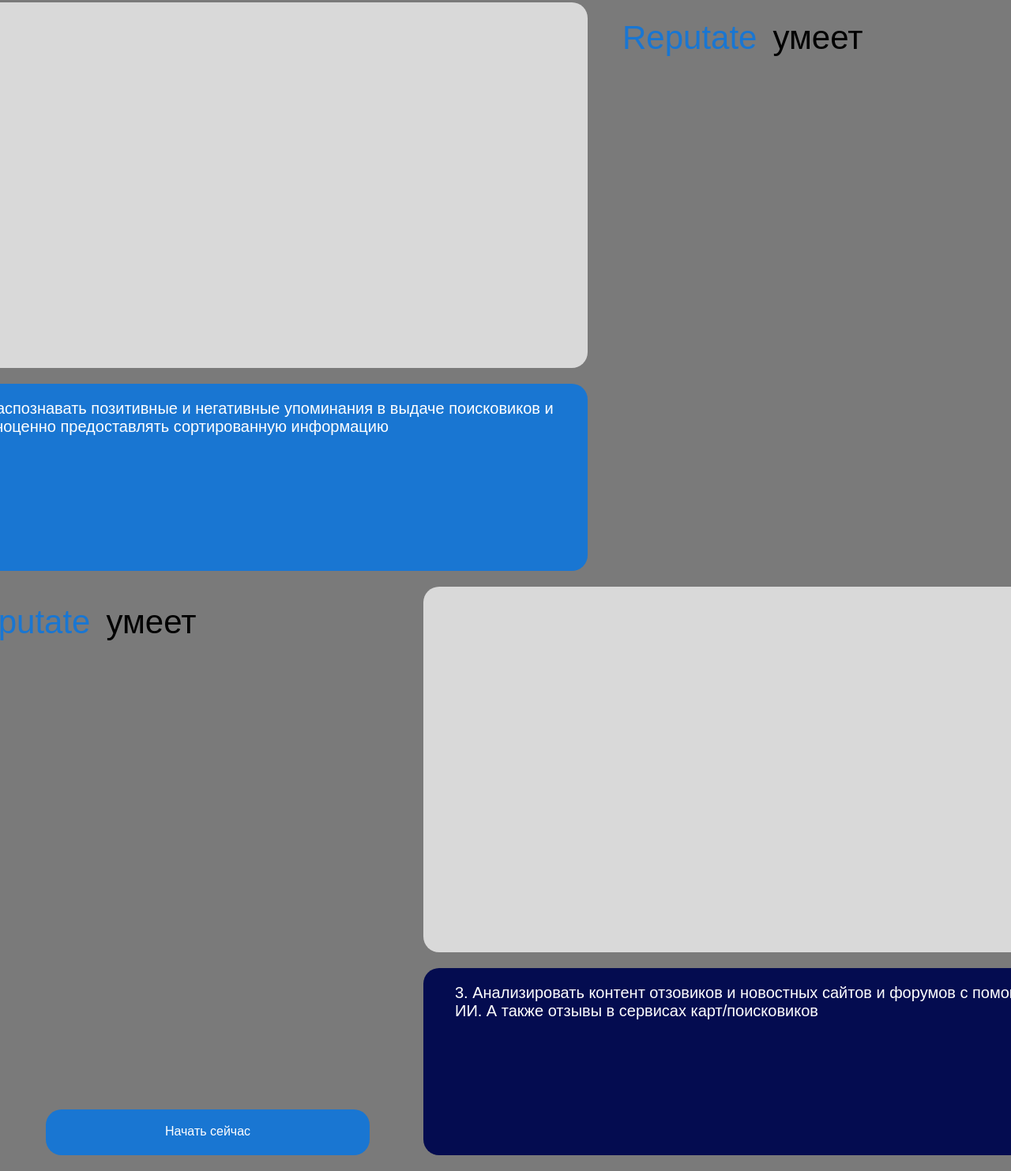
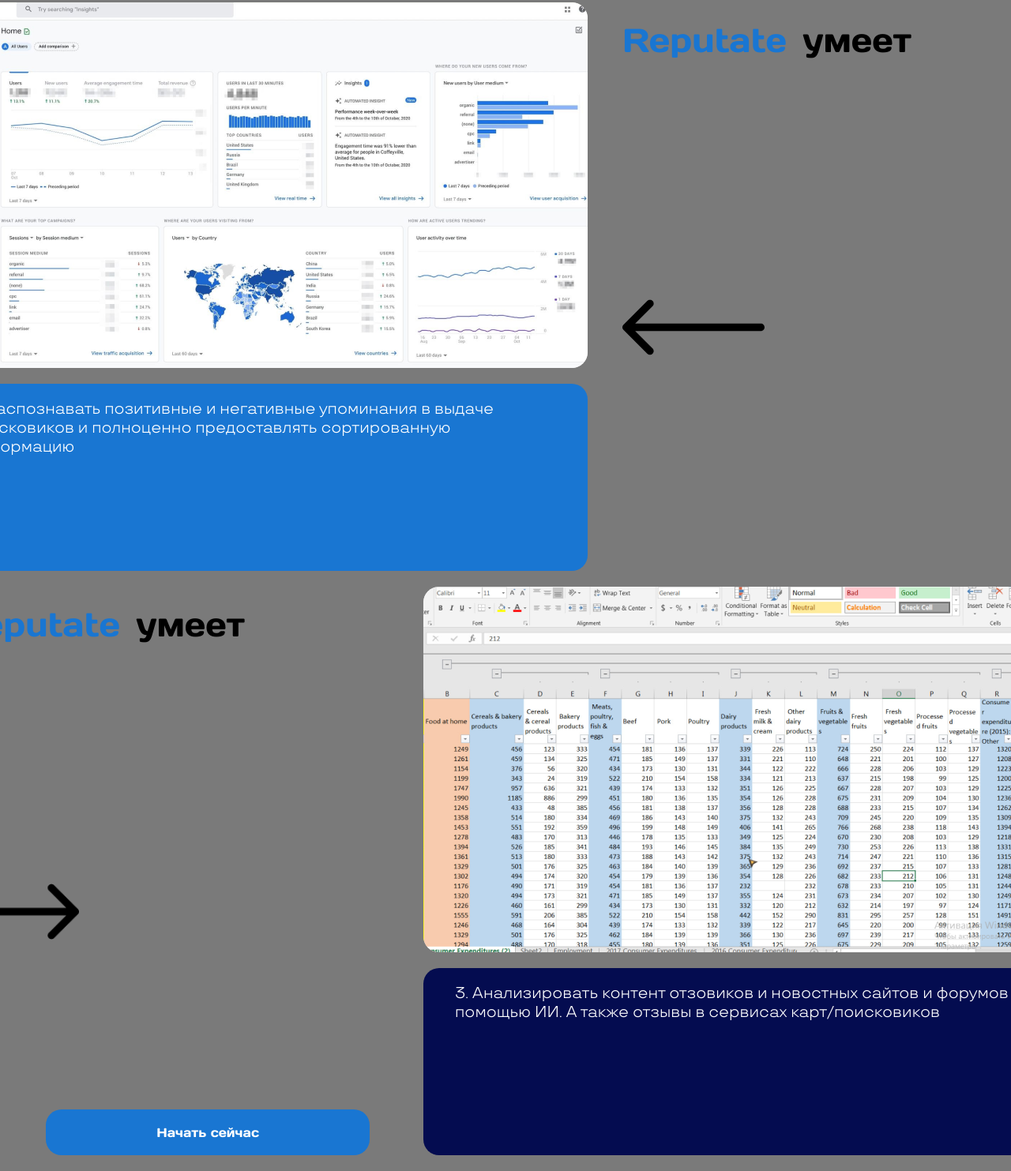
Before and after one commit to LEON-coder/Reputate, a website: page Reputate_App.html in a window 1280 px wide. Shown: the part 2960-4443 px from the top of the page at 79% size. Drawn offline with Linux system fonts and the light colour scheme; the site is published under a folder, as on GitHub Pages, so addresses that start at the root find nothing.

Commit message:
Правка верстки

```diff
--- a/Reputate_App.css
+++ b/Reputate_App.css
@@ -1,16 +1,16 @@
 @font-face {
     font-family: "Days One";
-    src: url('/build/fonts/Days One/DaysOne-Regular.woff2');
+    src: url('build/fonts/Days One/DaysOne-Regular.woff2');
 }
 
 @font-face {
     font-family: "TT Travels";
-    src: url('/build/fonts/TT Travels/TTTravels-Regular.woff2');
+    src: url('build/fonts/TT Travels/TTTravels-Regular.woff2');
 }
 
 @font-face {
     font-family: "Days One";
-    src: url('/build/fonts/Days One/DaysOne-Regular.woff2');
+    src: url('build/fonts/Days One/DaysOne-Regular.woff2');
 }
 
 body {
--- a/Reputate_App.html
+++ b/Reputate_App.html
@@ -166,14 +166,14 @@
     <span class="PR-process__can-word">умеет</span>
     </div>
 
-    <img class="PR-process__arrow--right" src="/build/img/PR-process/arrow_pr-block.png" alt="">
+    <img class="PR-process__arrow--right" src="build/img/PR-process/arrow_pr-block.png" alt="">
     </div>
 </div>
 </div>
 
 <div class="PR-process__opportunities-block-picture">
     <div class="PR-process__picture">
-<img src="/build/img/PR-process/PR-process_img-1.png" alt="">
+<img src="build/img/PR-process/PR-process_img-1.png" alt="">
     </div>
 
     <div class="PR-process__opportunities-describe-small-block">
@@ -189,7 +189,7 @@
 <div class="PR-process__opportunities-blocks">
 <div class="PR-process__opportunities-block-picture">
 <div class="PR-process__picture">
-<img src="/build/img/PR-process/PR-process_img-2.png" alt="">
+<img src="build/img/PR-process/PR-process_img-2.png" alt="">
     </div>
 
     <div class="PR-process__opportunities-describe-small-block PR-process__color-blue">
@@ -208,7 +208,7 @@
         </div>
     </div>
 
-<img class="PR-process__arrow--left" src="/build/img/PR-process/arrow_left-pr-block.svg" alt="">
+<img class="PR-process__arrow--left" src="build/img/PR-process/arrow_left-pr-block.svg" alt="">
 </div>
 </div>
 
@@ -223,7 +223,7 @@
         </div>
     </div>
 
-<img class="PR-process__arrow--right" src="/build/img/PR-process/arrow_pr-block.png" alt="">
+<img class="PR-process__arrow--right" src="build/img/PR-process/arrow_pr-block.png" alt="">
 
 <button class="PR-process__start-now">
     Начать сейчас
@@ -234,7 +234,7 @@
 
 <div class="PR-process__opportunities-block-picture">
     <div class="PR-process__picture">
-<img src="/build/img/PR-process/PR-process_img-3.png" alt="">
+<img src="build/img/PR-process/PR-process_img-3.png" alt="">
     </div>
 
     <div class="PR-process__opportunities-describe-small-block">
```
Also changed, not shown: build/js/img_cover.js.
